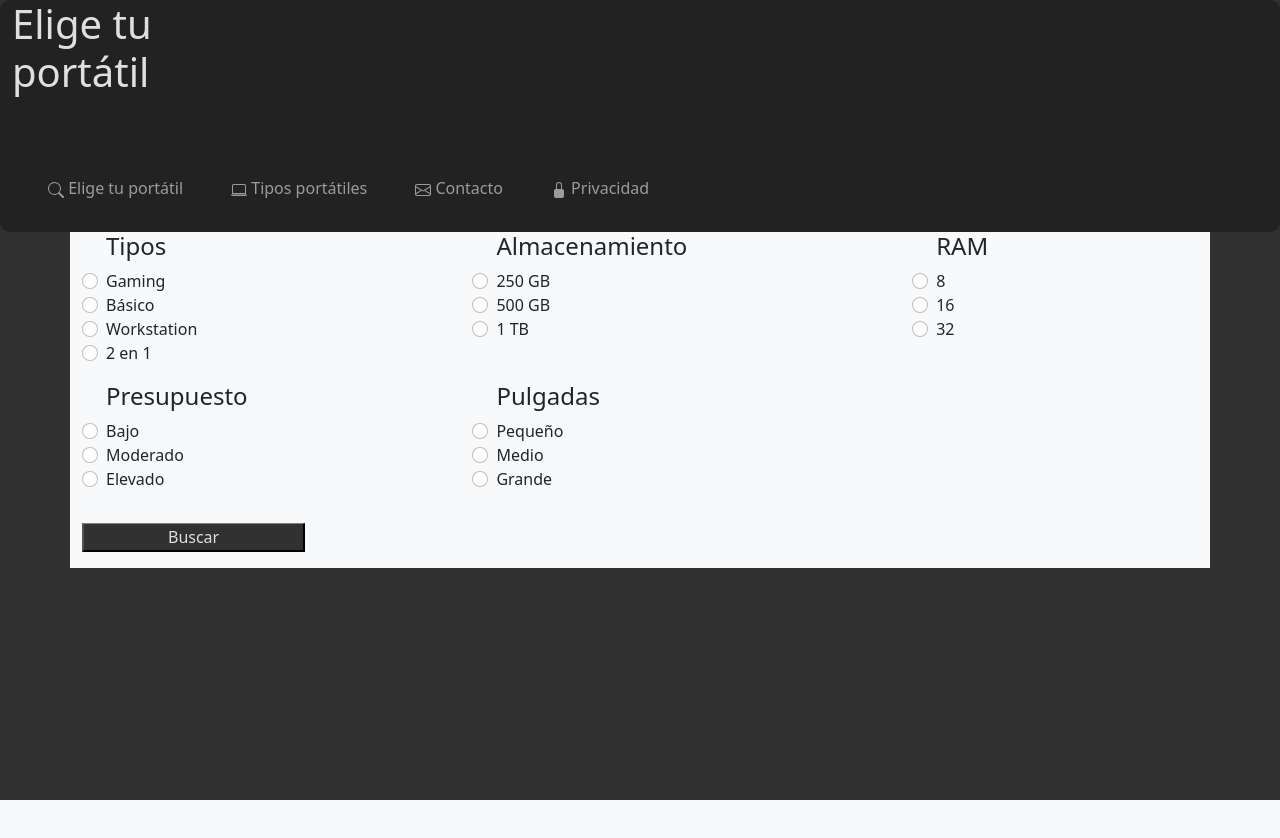
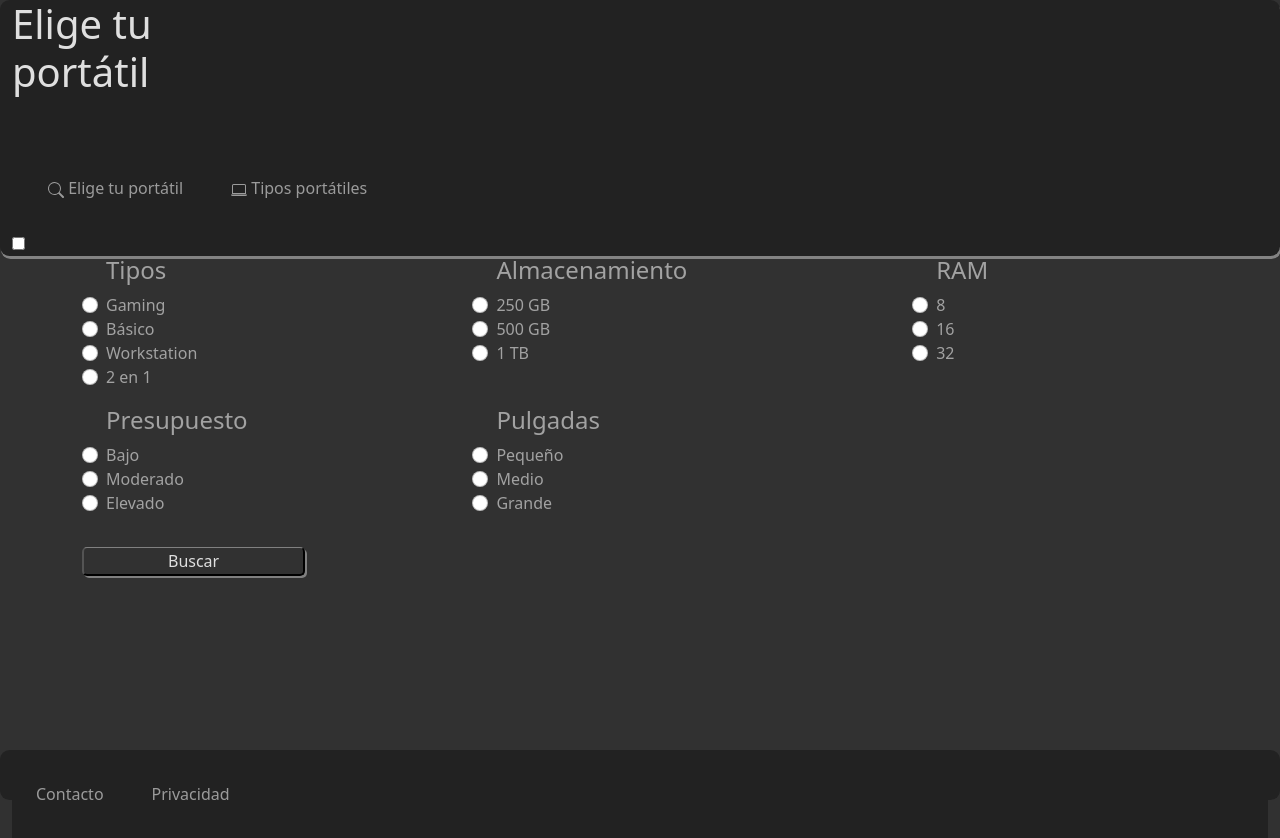
Before and after one commit to Dragonf-j/-TFG-I.E.S.-Punta-del-Verde-Elige-tu-portatil, a PHP site: page /vistas/elegir.php in a window 1280 px wide. Before the commit the page ends 800 px from the top, so only its background shows below. Run offline with PHP 8.4, Linux system fonts and the light colour scheme; some libraries are stand-ins or nearby versions.

Commit message:
update 13/03/2022 v0.1

```diff
--- a/estilos/estilos.css
+++ b/estilos/estilos.css
@@ -14,6 +14,7 @@ header{
     background-color: rgb(34, 34, 34);
     color: rgb(223, 223, 223);
     border-radius: 1.2vh;
+    box-shadow: 1px 3px  rgba(255,255,255,.40);
 
 }
 
@@ -23,7 +24,9 @@ footer{
     color: rgb(223, 223, 223);
     border-radius: 1.2vh;
 
+
 }
+
 
 div.divTip{
     margin-top: 2vh;
--- a/estilos/estilos_elegir.css
+++ b/estilos/estilos_elegir.css
@@ -3,15 +3,29 @@
     grid-template-columns: auto auto auto;
     gap: 15px;
 }
+label{
+    color: rgba(255,255,255,.55);
+}
 .boton {
     grid-column: 1 / span 3;
-    grid-row: 4;
+    grid-row: 0;
     width: 20%;
-    align-items: center;
-    border-top: 1px solid grey;
+    /* align-items: center;
+    border-top: 1px solid grey; */
     background-color: rgb(49, 49, 49);
     color: rgb(223, 223, 223);
+    border-radius: 5px;
+box-shadow: 2px 2px grey;
 }
+.pie{
+    height: 50px;
+    width:100%;
+    position:absolute;
+    bottom:0;
+    left:0;
+}
+
+
 .conte {
     grid-column: 1 / span 3;
 }
@@ -49,10 +63,9 @@
         position: relative;
         display: inline-block;
         border-bottom: 1px dotted black;
-      }
+    }
 
-   .tooltiptext:hover {
-
+    .tooltip .tooltiptext {
         visibility: hidden;
         width: 120px;
         background-color: black;
@@ -64,9 +77,9 @@
         z-index: 1;
         top: -5px;
         left: 110%;
-      }
+    }
 
-       .tooltiptext::after {
+    .tooltip .tooltiptext::after {
         content: "";
         position: absolute;
         top: 50%;
@@ -75,7 +88,8 @@
         border-width: 5px;
         border-style: solid;
         border-color: transparent black transparent transparent;
-      }
-       .tooltiptext:hover {
+    }
+
+    .tooltip:hover .tooltiptext {
         visibility: visible;
-      }
+    }
--- a/vistas/elegir.php
+++ b/vistas/elegir.php
@@ -69,9 +69,7 @@
     </script>
     <script async src="https://pagead2.googlesyndication.com/pagead/js/adsbygoogle.js?client=ca-pub-4818848852532039" crossorigin="anonymous"></script>
 </head>
-<style>
 
-</style>
 
 <body>
     <header class="container-fluid cabecera">
@@ -103,44 +101,28 @@
                                     </svg>
                                     Tipos portátiles</a>
                             </li>
-                            <li class="nav-item">
-                                <a href="contacto.php" class="nav-link">
-                                    <svg xmlns="http://www.w3.org/2000/svg" width="16" height="16" fill="currentColor" class="bi bi-envelope" viewBox="0 0 16 16">
-                                        <path d="M0 4a2 2 0 0 1 2-2h12a2 2 0 0 1 2 2v8a2 2 0 0 1-2 2H2a2 2 0 0 1-2-2V4Zm2-1a1 1 0 0 0-1 1v.217l7 4.2 7-4.2V4a1 1 0 0 0-1-1H2Zm13 2.383-4.708 2.825L15 11.105V5.383Zm-.034 6.876-5.64-3.471L8 9.583l-1.326-.795-5.64 3.47A1 1 0 0 0 2 13h12a1 1 0 0 0 .966-.741ZM1 11.105l4.708-2.897L1 5.383v5.722Z" />
-                                    </svg>
-                                    Contacto</a>
-                            </li>
-                            <li class="nav-item">
-                                <a href="privacidad.php" class="nav-link">
-                                    <svg xmlns="http://www.w3.org/2000/svg" width="16" height="16" fill="currentColor" class="bi bi-lock-fill" viewBox="0 0 16 16">
-                                        <path d="M8 1a2 2 0 0 1 2 2v4H6V3a2 2 0 0 1 2-2zm3 6V3a3 3 0 0 0-6 0v4a2 2 0 0 0-2 2v5a2 2 0 0 0 2 2h6a2 2 0 0 0 2-2V9a2 2 0 0 0-2-2z" />
-                                    </svg>
-                                    Privacidad</a>
-                            </li>
-                        </ul>
+
 
             </nav>
+        </div>
+        <div>
+            <input type="checkbox" name="modo" id="check" class="modo">
         </div>
     </header>
 
     <div>
-        <div class="container bg-light d-flex flex-column justify-content-around ">
+        <div class="container bg-grey d-flex flex-column justify-content-around ">
             <form action="" method="POST" class="grid">
 
-                <div class="form-check " id="tipo">
+                <div class="form-check" id="tipo">
                     <label for="Tipo">
                         <h4>Tipos</h4>
                     </label><br>
-                    <label  for="gaming">Gaming
-                    <div class="tooltip">
-
-                    <span class="tooltiptext">PRueba</span>
-                    </div>
+                    <label for="gaming" data-bs-toggle="tooltip" data-bs-placement="right" title="Tooltip on right">Gaming
                     </label>
-
                     <input type="radio" class="form-check-input" class="tipo" name="tipo" value="gaming">
                     <br>
-                    <label for="basico">Básico</label>
+                    <label for="basico" data-bs-toggle="tooltip" data-bs-placement="top" title="Prueba 2">Básico</label>
                     <input type="radio" class="form-check-input" class="tipo" name="tipo" value="basico">
                     <br>
                     <label for="workstation">Workstation</label>
@@ -235,7 +217,7 @@
 
         </div>
 
-        <div class="container bg-light p-2 ms-auto principal thumbnail">
+        <div class="container bg-grey p-2 ms-auto principal thumbnail">
 
             <?php
             require_once('../controlers/controlador.php');
@@ -252,6 +234,24 @@
 
         </div>
 
+        <footer class="container-fluid pie post-footer">
+            <nav class="navbar navbar-expand-sm  navbar-dark">
+                <ul class="navbar-nav">
+                    <li class="nav-item">
+                        <a href="contacto.php" class="nav-link">
+
+                            Contacto</a>
+                    </li>
+                    <li class="nav-item">
+                        <a href="privacidad.php" class="nav-link">
+
+                            Privacidad</a>
+                    </li>
+                </ul>
+
+            </nav>
+
+        </footer>
 </body>
 
 
```
